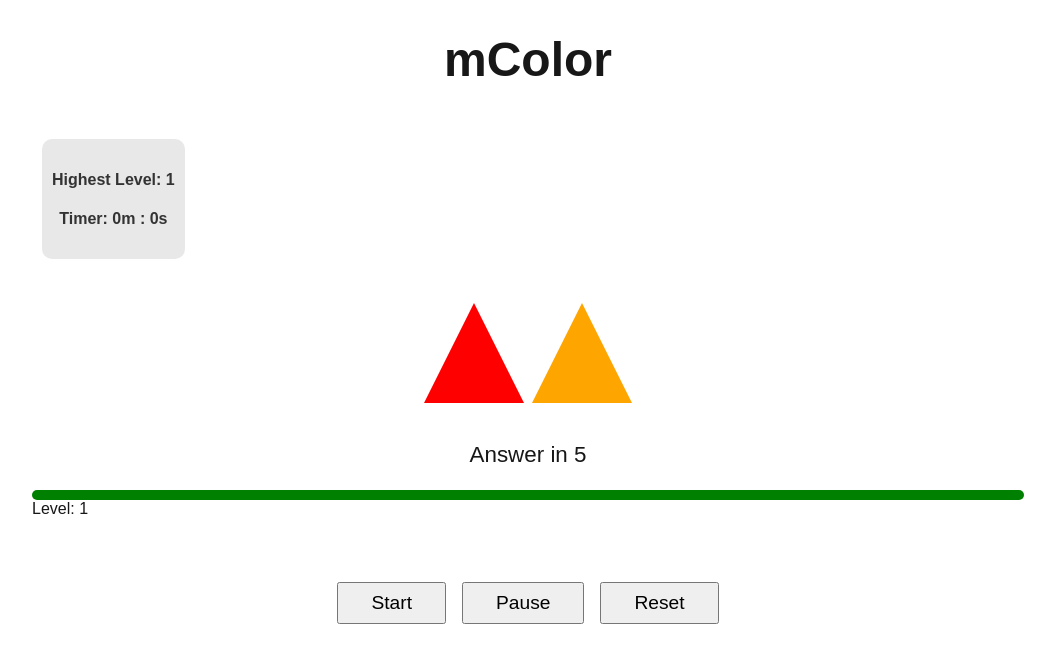
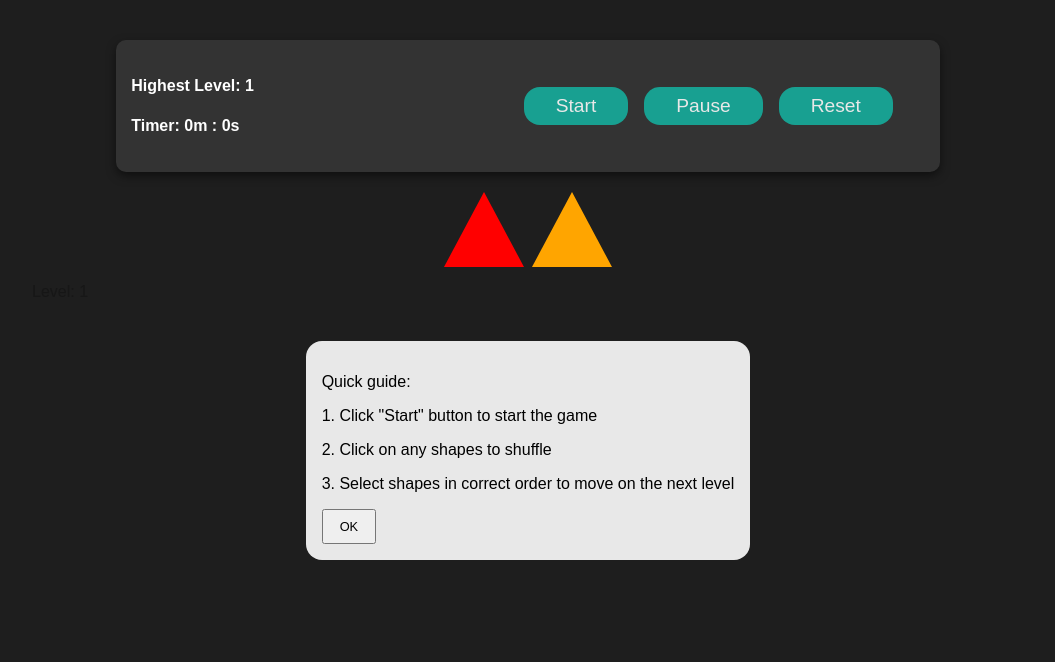
Before and after one commit to tinpham5614/mcolor-frontend-app, a Next.js app: page / in a window 1280 px wide. Shown: the top 662 px of the page, without its empty margins (112-1167 px from the left). Built offline with nearby package versions, Linux system fonts and the light colour scheme.

Commit message:
update 01/09

```diff
--- a/src/app/components/Shape.js
+++ b/src/app/components/Shape.js
@@ -6,8 +6,8 @@ const Shape = ({ shape, color, onClick }) => {
       <div
         style={{
           backgroundColor: color,
-          width: "100px",
-          height: "100px",
+          width: "75px",
+          height: "75px",
           borderRadius: "50%",
         }}
         onClick={onClick}
@@ -20,8 +20,8 @@ const Shape = ({ shape, color, onClick }) => {
       <div
         style={{
           backgroundColor: color,
-          width: "100px",
-          height: "100px",
+          width: "75px",
+          height: "75px",
         }}
         onClick={onClick}
       ></div>
@@ -34,9 +34,9 @@ const Shape = ({ shape, color, onClick }) => {
         style={{
           width: 0,
           height: 0,
-          borderLeft: "50px solid transparent",
-          borderRight: "50px solid transparent",
-          borderBottom: `100px solid ${color}`,
+          borderLeft: "40px solid transparent",
+          borderRight: "40px solid transparent",
+          borderBottom: `75px solid ${color}`,
         }}
         onClick={onClick}
       ></div>
@@ -48,8 +48,8 @@ const Shape = ({ shape, color, onClick }) => {
       <div
         style={{
           backgroundColor: color,
-          width: "150px",
-          height: "75px",
+          width: "120px",
+          height: "60px",
         }}
         onClick={onClick}
       ></div>
--- a/src/app/globals.css
+++ b/src/app/globals.css
@@ -16,11 +16,12 @@
 
 body {
   color: var(--foreground);
-  background: var(--background);
+  background: #1e1e1e; /* Darker background for better contrast */
   font-family: Arial, Helvetica, sans-serif;
   display: flex;
   justify-content: center;
-  align-items: center;
+  align-items: flex-start;
   margin: 0;
-  padding: 0;
+  padding: 20px;
+  min-height: 100vh;
 }
--- a/src/app/page.js
+++ b/src/app/page.js
@@ -1,16 +1,15 @@
 "use client";
-import React, { useReducer, useEffect, useMemo } from "react";
+import React, { useState, useReducer, useEffect, useMemo } from "react";
 import Shape from "./components/Shape";
 import generateRandomCombinations from "./utils/generateRandomCombinations";
 import "@/app/styles/index.css";
 import { useStopwatch } from "react-timer-hook";
 import Feedback from "./components/Feedback";
-
-const BASE_TIME = 5;
+import fisherYatesShuffle from "./utils/fisherYatesShuffle";
 
 const initialState = {
   level: 1,
-  timeLeft: BASE_TIME,
+  isReady: false,
   combinations: [],
   randomCombinations: [],
   playerSequence: [],
@@ -34,7 +33,7 @@ const gameReducer = (state, action) => {
         ...state,
         level: state.level + 1,
         highestScore: Math.max(state.highestScore, state.level + 1),
-        timeLeft: BASE_TIME,
+        isReady: false,
         feedback: "Correct! 🎉",
         playerSequence: [],
       };
@@ -42,13 +41,13 @@ const gameReducer = (state, action) => {
       return {
         ...state,
         level: 1,
-        timeLeft: BASE_TIME,
+        isReady: false,
         combinations: action.payload,
-        feedback: "Incorrect! 🤔",
+        feedback: "Incorrect! 😕",
         playerSequence: [],
       };
-    case "SET_TIME_LEFT":
-      return { ...state, timeLeft: action.payload };
+    case "SET_READY":
+      return { ...state, isReady: action.payload };
     case "RESET_GAME":
       return { ...initialState, combinations: action.payload };
     default:
@@ -60,7 +59,7 @@ export default function Home() {
   const [state, dispatch] = useReducer(gameReducer, initialState);
   const {
     level,
-    timeLeft,
+    isReady,
     combinations,
     randomCombinations,
     playerSequence,
@@ -72,35 +71,32 @@ export default function Home() {
     autoStart: false,
   });
 
+  const [isOpen, setIsOpen] = useState(true);
+
   useEffect(() => {
     const newCombinations = generateRandomCombinations(level + 1);
     dispatch({ type: "SET_COMBINATIONS", payload: newCombinations });
-  }, [level]);
+  }, [level, setIsOpen]);
 
-  // Timer Effect
-  useEffect(() => {
+  // Set Ready
+  const handleReadyClick = () => {
     if (isRunning) {
-      const timer = setTimeout(() => {
-        dispatch({ type: "SET_TIME_LEFT", payload: timeLeft - 1 });
-      }, 1000);
-
-      return () => clearTimeout(timer);
+      dispatch({ type: "SET_READY", payload: true });
     }
-  }, [timeLeft, isRunning]);
-
+  };
   const shuffledCombinations = useMemo(() => {
-    return combinations
-      .map((a) => [Math.random(), a])
-      .sort((a, b) => a[0] - b[0])
-      .map((a) => a[1]);
+    return fisherYatesShuffle(combinations);
   }, [combinations]);
 
   useEffect(() => {
+    if (isReady) {
       dispatch({
         type: "SET_RANDOM_COMBINATIONS",
         payload: shuffledCombinations,
       });
-  }, [shuffledCombinations]);
+      setIsOpen(false);
+    }
+  }, [isReady, shuffledCombinations]);
 
   const handleShapeClick = (shape, color) => {
     const updatedSequence = [...playerSequence, { shape, color }];
@@ -128,27 +124,41 @@ export default function Home() {
   };
 
   const handleClearAnswer = () => {
-    const updatedSequence = [];
+    const updatedSequence = [...playerSequence.slice(0, -1)];
     dispatch({ type: "SET_PLAYER_SEQUENCE", payload: updatedSequence });
+  };
+
+  const handleStart = () => {
+    start();
+    setIsOpen(false);
   };
 
   return (
     <div>
-      <h1>mColor</h1>
-
       <div className="info-container">
+        <div>
           <h4>Highest Level: {highestScore}</h4>
           <h4>
             Timer: {minutes}m : {seconds}s
           </h4>
         </div>
 
-      <Feedback feedback={feedback} />
+        <div className="button-container">
+          <button onClick={handleStart}>Start</button>
+          <button onClick={pause}>Pause</button>
+          <button onClick={handleReset}>Reset</button>
+        </div>
+      </div>
 
-      {timeLeft > 0 ? (
+      {!isReady ? (
         <div className="shapes-container">
           {combinations.map((item, index) => (
-            <Shape key={index} shape={item.shape} color={item.color} />
+            <Shape
+              key={index}
+              shape={item.shape}
+              color={item.color}
+              onClick={handleReadyClick}
+            />
           ))}
         </div>
       ) : (
@@ -164,37 +174,30 @@ export default function Home() {
         </div>
       )}
 
-      <div className="timer">
-        <p>{timeLeft > 0 && `Answer in ${timeLeft}`}</p>
-      </div>
-      <div
-        className="timer-bar"
-        style={{
-          width: `${(timeLeft / BASE_TIME) * 100}%`,
-          height: "10px",
-          backgroundColor: "green",
-          borderRadius: "50px",
-        }}
-      ></div>
-
       <div className="level-info">Level: {level}</div>
 
       <div className="shapes-container-random">
         {playerSequence.map((item, index) => (
           <Shape key={index} shape={item.shape} color={item.color} />
         ))}
-        <div>
+
         {playerSequence.length !== 0 && (
-            <button onClick={handleClearAnswer}>Clear</button>
+          <button onClick={handleClearAnswer}>⌫</button>
         )}
       </div>
-      </div>
 
-      <div className="button-container">
-        <button onClick={start}>Start</button>
-        <button onClick={pause}>Pause</button>
-        <button onClick={handleReset}>Reset</button>
-      </div>
+      <Feedback feedback={feedback} />
+
+      <dialog open={isOpen} className="dialog">
+        <p>Quick guide:</p>
+        <form method="dialog">
+          <p>1. Click &quot;Start&quot; button to start the game</p>
+          <p>2. Click on any shapes to shuffle</p>
+          <p>3. Select shapes in correct order to move on the next level</p>
+
+          <button>OK</button>
+        </form>
+      </dialog>
     </div>
   );
 }
--- a/src/app/styles/index.css
+++ b/src/app/styles/index.css
@@ -1,11 +1,16 @@
 .info-container {
-  text-align: center;
-  margin: 20px 10px;
-  padding: 10px;
-  background-color: #e8e8e8;
+  display: flex;
+  justify-content: space-between;
+  align-items: center;
+  gap: 2rem;
+  margin: 20px auto;
+  padding: 15px;
+  background-color: #333333;
   border-radius: 10px;
-  display: inline-block;
-  color: #333;
+  color: #ffffff;
+  box-shadow: 0 4px 10px rgba(0, 0, 0, 0.5);
+  width: 80%;
+  max-width: 900px;
 }
 
 /* Feedback Message */
@@ -49,6 +54,12 @@
   max-width: 60rem;
 }
 
+.shapes-container button {
+  padding: 0.5rem 2rem;
+  font-size: 1.2rem;
+  cursor: pointer;
+}
+
 .shapes-container-random {
   display: flex;
   flex-wrap: wrap;
@@ -60,6 +71,12 @@
   cursor: pointer;
   min-width: 60rem;
   max-width: 60rem;
+}
+
+.shapes-container-random button {
+  padding: 0.5rem 0.7rem;
+  font-size: 1.2rem;
+  cursor: pointer;
 }
 
 h1 {
@@ -93,4 +110,20 @@ h1 {
   padding: 0.5rem 2rem;
   font-size: 1.2rem;
   cursor: pointer;
+  background-color: rgb(24, 160, 145);
+  border: none;
+  border-radius: 16px;
+  color: #e8e8e8;
 }
+
+.dialog {
+  border-radius: 16px;
+  border: none;
+  background-color: #e8e8e8;
+}
+
+button {
+  padding: 0.5rem 1rem;
+  font-size: 0.8rem;
+  cursor: pointer;
+}
--- /dev/null
+++ b/src/app/utils/fisherYatesShuffle.js
@@ -0,0 +1,10 @@
+const fisherYatesShuffle = (array) => {
+  const shuffled = [...array];
+  for (let i = shuffled.length - 1; i > 0; i--) {
+    const randomIndex = Math.floor(Math.random() * (i + 1));
+    [shuffled[i], shuffled[randomIndex]] = [shuffled[randomIndex], shuffled[i]];
+  }
+  return shuffled;
+};
+
+export default fisherYatesShuffle;
```
Lines whose indentation alone changed are shown as unchanged.
